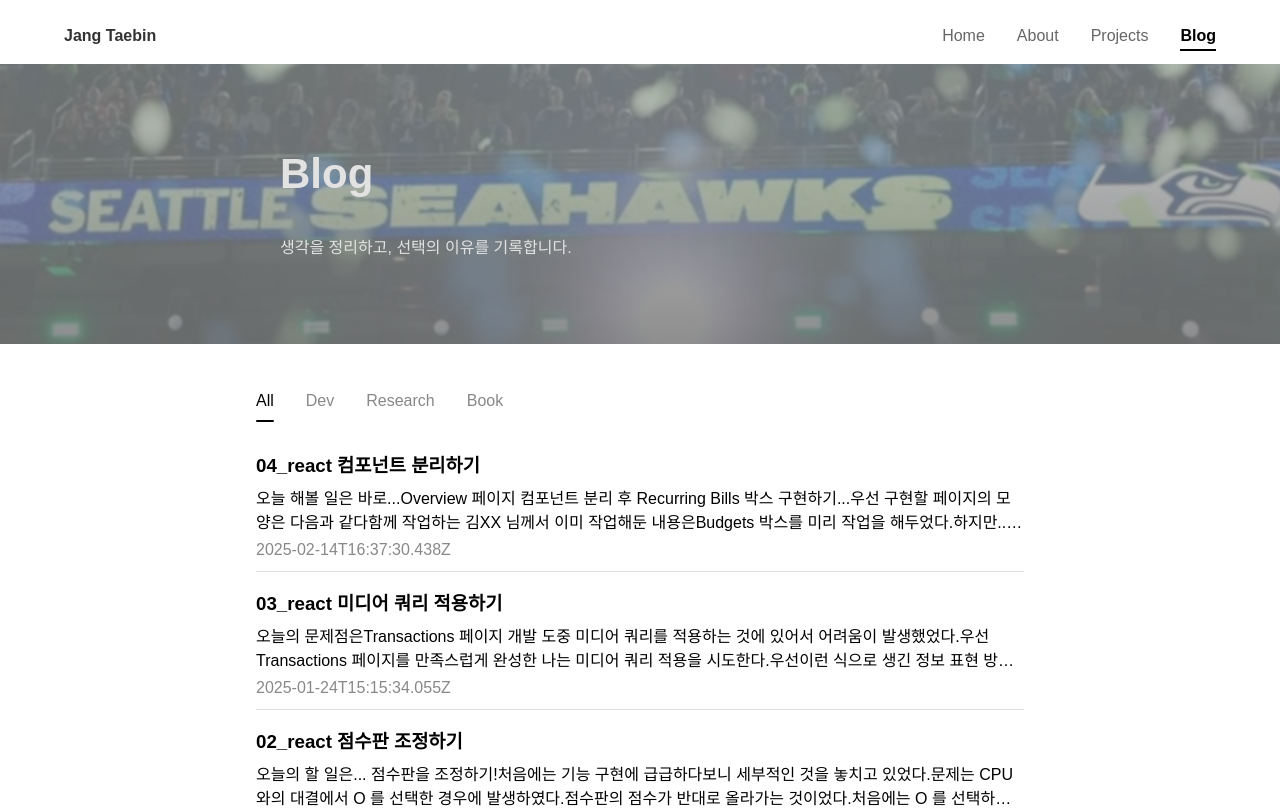
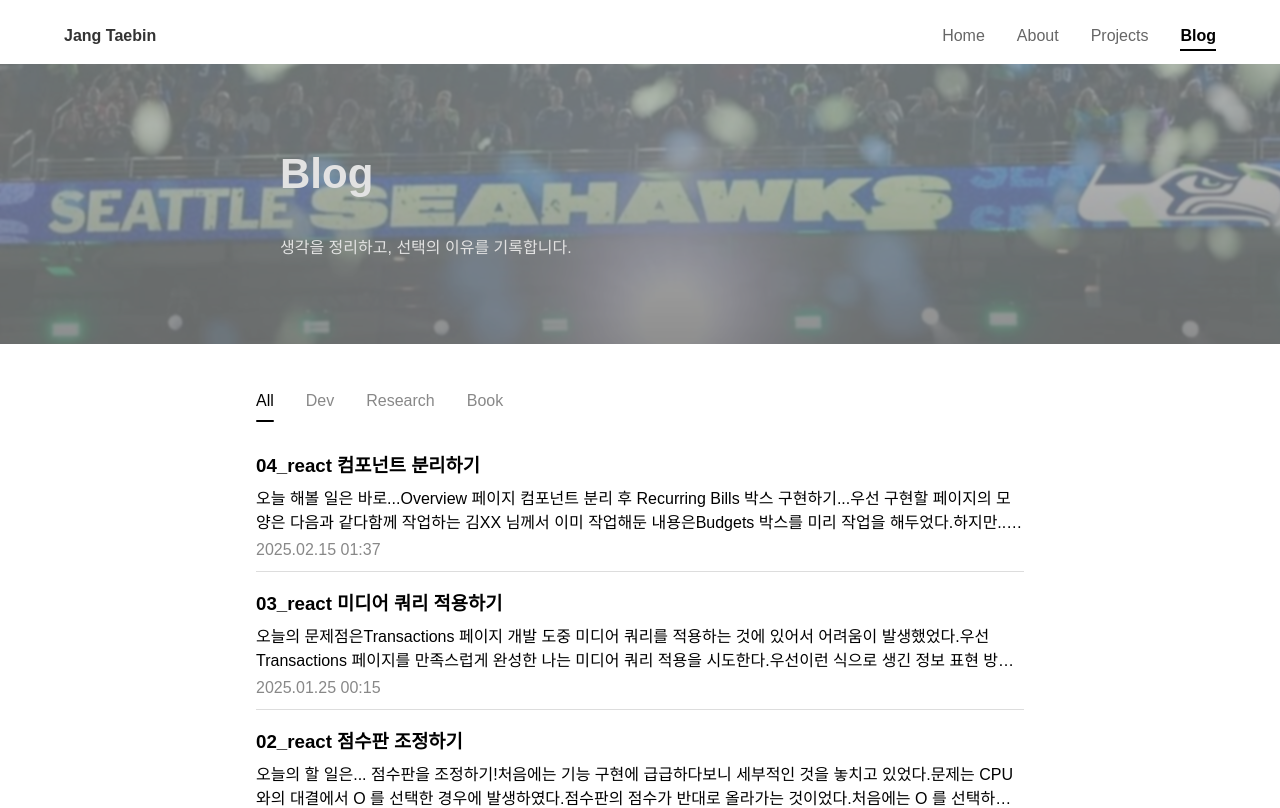
Before and after one commit to jangtaebin3/jangtaebin3.github.io, a React (Vite) app: page /blog in a window 1280 px wide. Shown: the top 808 px of the page. Built offline with nearby package versions, Linux system fonts and the light colour scheme.

Commit message:
feat: 시간 포매팅 기능 추가

```diff
--- a/src/pages/Blog/components/PostList.tsx
+++ b/src/pages/Blog/components/PostList.tsx
@@ -7,6 +7,27 @@ interface PostListProps {
 }
 
 const normalizeDescription = (text: string) => text.replace(/\s*\n+\s*/g, ' ').trim()
+
+const formatPostDate = (value: string) => {
+  const date = new Date(value)
+
+  if (Number.isNaN(date.getTime())) return value
+
+  const parts = new Intl.DateTimeFormat('ko-KR', {
+    timeZone: 'Asia/Seoul',
+    year: 'numeric',
+    month: '2-digit',
+    day: '2-digit',
+    hour: '2-digit',
+    minute: '2-digit',
+    hour12: false
+  }).formatToParts(date)
+
+  const get = (type: Intl.DateTimeFormatPartTypes) =>
+    parts.find(part => part.type === type)?.value ?? ''
+
+  return `${get('year')}.${get('month')}.${get('day')} ${get('hour')}:${get('minute')}`
+}
 
 const PostList = ({ post }: PostListProps) => {
   const navigate = useNavigate()
@@ -21,7 +42,7 @@ const PostList = ({ post }: PostListProps) => {
         <S.PostItem key={post.id} onClick={() => handleClick(post)}>
           <S.PostTitle>{post.title}</S.PostTitle>
           <S.PostDescription>{normalizeDescription(post.description)}</S.PostDescription>
-          <S.PostDate>{post.date}</S.PostDate>
+          <S.PostDate>{formatPostDate(post.date)}</S.PostDate>
         </S.PostItem>
       ))}
     </S.PostListContainer>
```
